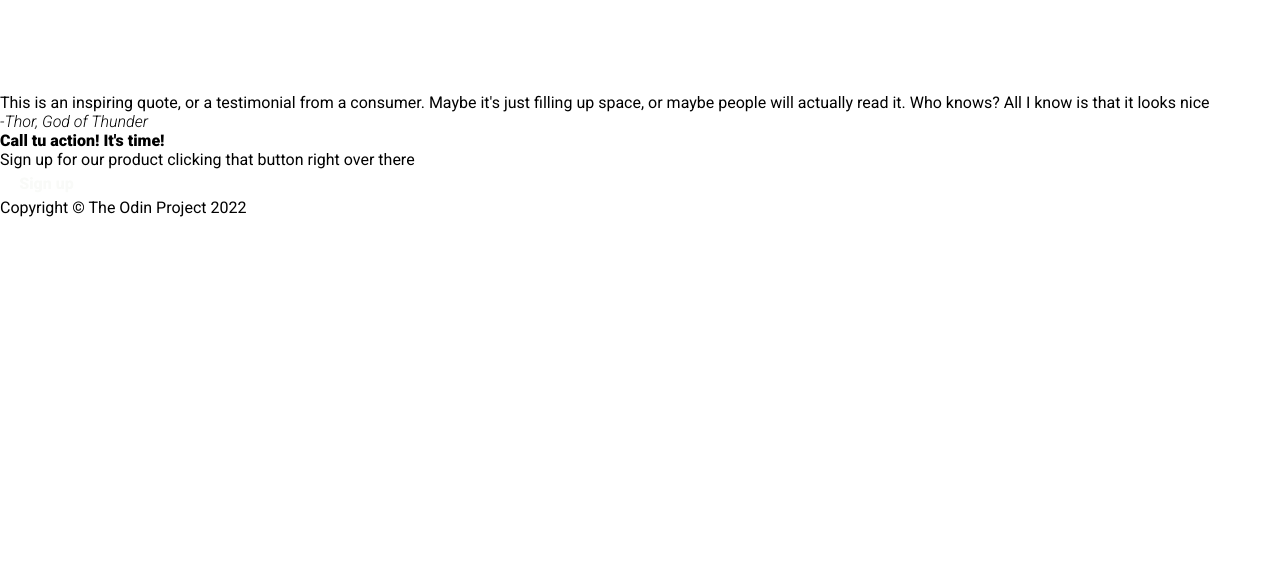
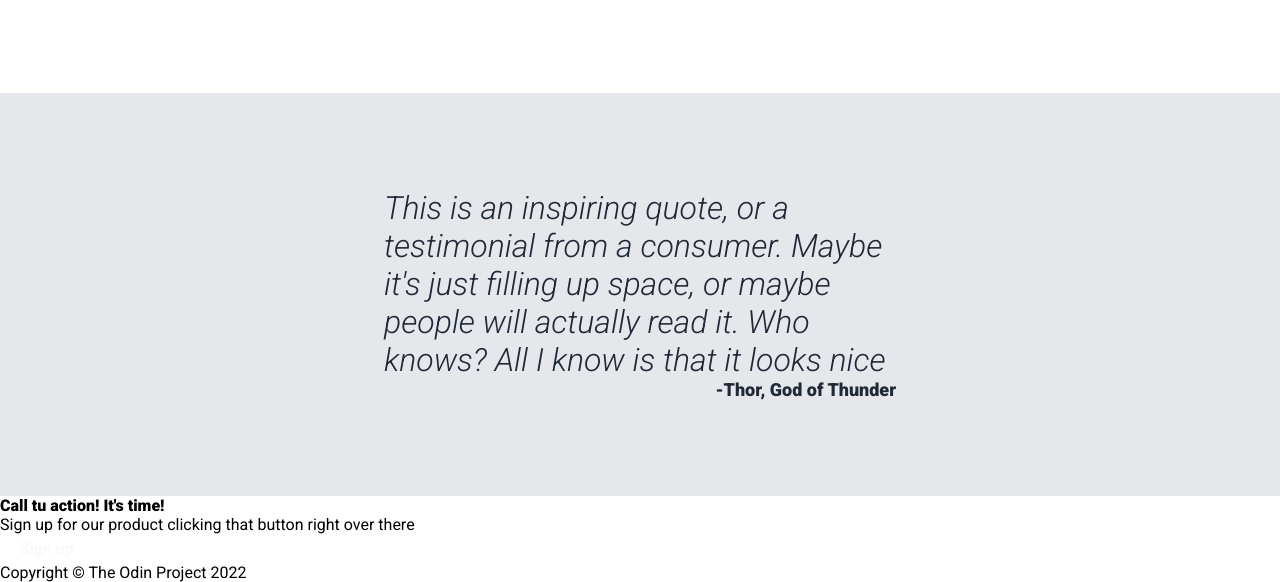
Before and after one commit to riskezwn/odin-landing-page, a plain HTML site: page index.html in a window 1280 px wide. Shown: the part 942-1524 px from the top of the page. Before the commit the page ends 1159 px from the top, so only its background shows below. Drawn offline with Linux system fonts and the light colour scheme.

Commit message:
Style quote box

```diff
--- a/styles/index.css
+++ b/styles/index.css
@@ -99,3 +99,20 @@ main .info-img img {
   height: 200px;
   margin-bottom: 1em;
 }
+main .quote {
+  font-style: italic;
+  color: #1f2937;
+  font-size: 2em;
+  background-color: #E5e7eB;
+  padding: 3em 12em;
+  flex-direction: column;
+  display: flex;
+  justify-content: center;
+  align-items: center;
+}
+main .quote cite {
+  margin-left: auto;
+  font-size: 18px;
+  font-style: normal;
+  font-weight: bold;
+}
```
